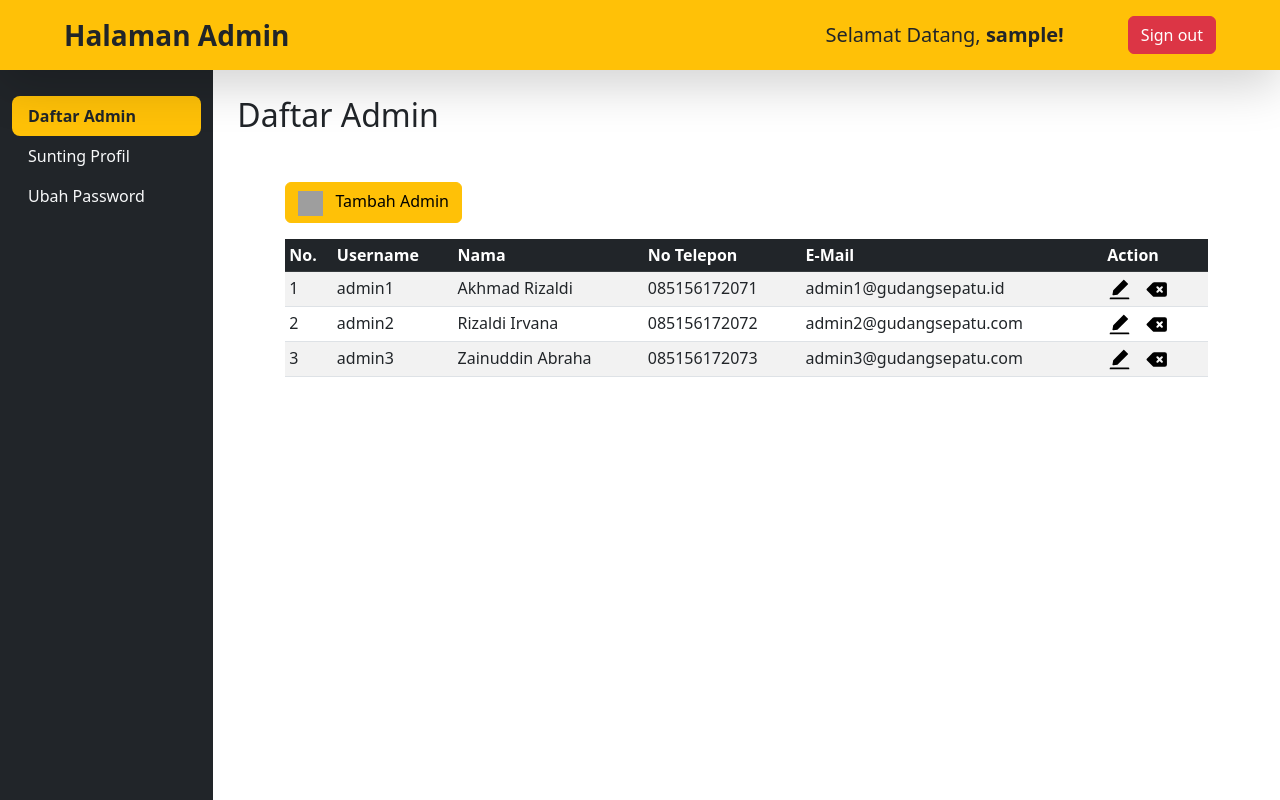
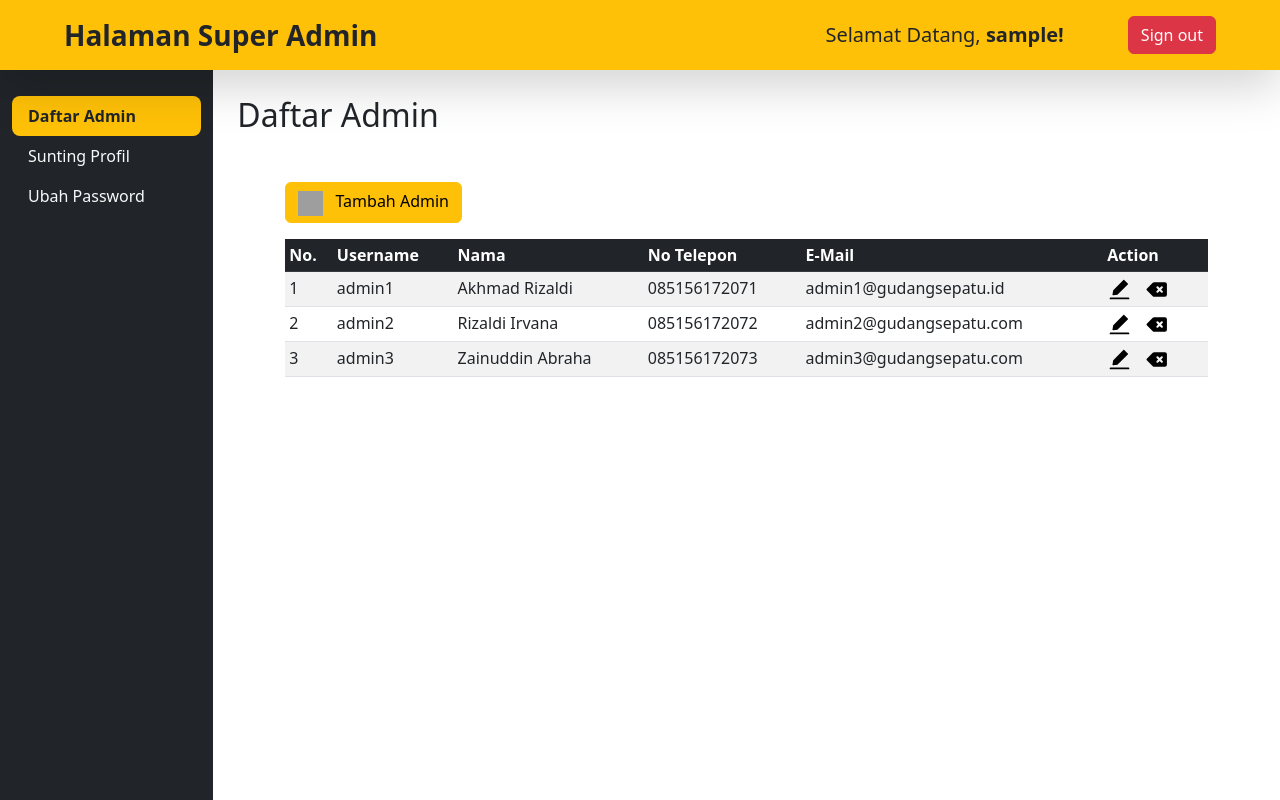
Before and after one commit to rizaldirvana/pencatatan-gudang-sepatu, a PHP site: the page made by super admin/admin.php in a window 1280 px wide. Run offline with PHP 8.4, Linux system fonts and the light colour scheme; the visitor is signed in with stand-in values (Sample User, id 1); data comes from the database, SQL or seed files in the repository; grey boxes are pictures that could not be loaded.

Commit message:
Ganti Judul Halaman Super Admin

```diff
--- a/super admin/admin.php
+++ b/super admin/admin.php
@@ -21,7 +21,7 @@ $data = getData('SELECT * FROM ADMIN WHERE ID_LEVEL = "LVL002"');
 </head>
 <body>
 	<header class="navbar fixed-top bg-warning flex-md-nowrap shadow-lg py-2">
-		<p class="navbar-brand col-md-3 col-lg-2 me-0 px-3 fs-3 text-dark fw-bold my-auto ms-5">Halaman Admin</p>
+		<p class="navbar-brand col-md-3 col-lg-2 me-0 px-3 fs-3 text-dark fw-bold my-auto ms-5">Halaman Super Admin</p>
   		<div class="nav">
     		<span class="nav-item text-nowrap my-auto fs-5">Selamat Datang, <b><?php echo $_SESSION['username'] ?>!</b></span>
     		<div class="nav-item text-nowrap">
--- a/super admin/editAdmin.php
+++ b/super admin/editAdmin.php
@@ -44,7 +44,7 @@ if (isset($_POST['reset'])){
 </head>
 <body>
 <header class="navbar fixed-top bg-warning flex-md-nowrap shadow-lg py-2">
-		<p class="navbar-brand col-md-3 col-lg-2 me-0 px-3 fs-3 text-dark fw-bold my-auto ms-5">Halaman Admin</p>
+		<p class="navbar-brand col-md-3 col-lg-2 me-0 px-3 fs-3 text-dark fw-bold my-auto ms-5">Halaman Super Admin</p>
   		<div class="nav">
     		<span class="nav-item text-nowrap my-auto fs-5">Selamat Datang, <b><?php echo $_SESSION['username'] ?>!</b></span>
     		<div class="nav-item text-nowrap">
--- a/super admin/password.php
+++ b/super admin/password.php
@@ -35,7 +35,7 @@ if (isset($_POST['submit'])) {
 </head>
 <body>
 <header class="navbar fixed-top bg-warning flex-md-nowrap shadow-lg py-2">
-		<p class="navbar-brand col-md-3 col-lg-2 me-0 px-3 fs-3 text-dark fw-bold my-auto ms-5">Halaman Admin</p>
+		<p class="navbar-brand col-md-3 col-lg-2 me-0 px-3 fs-3 text-dark fw-bold my-auto ms-5">Halaman Super Admin</p>
   		<div class="nav">
     		<span class="nav-item text-nowrap my-auto fs-5">Selamat Datang, <b><?php echo $_SESSION['username'] ?>!</b></span>
     		<div class="nav-item text-nowrap">
--- a/super admin/profil.php
+++ b/super admin/profil.php
@@ -31,7 +31,7 @@ if (isset($_POST['submit'])) {
 </head>
 <body>
 	<header class="navbar fixed-top bg-warning flex-md-nowrap shadow-lg py-2">
-		<p class="navbar-brand col-md-3 col-lg-2 me-0 px-3 fs-3 text-dark fw-bold my-auto ms-5">Halaman Admin</p>
+		<p class="navbar-brand col-md-3 col-lg-2 me-0 px-3 fs-3 text-dark fw-bold my-auto ms-5">Halaman Super Admin</p>
   		<div class="nav">
     		<span class="nav-item text-nowrap my-auto fs-5">Selamat Datang, <b><?php echo $_SESSION['username'] ?>!</b></span>
     		<div class="nav-item text-nowrap">
--- a/super admin/tambahAdmin.php
+++ b/super admin/tambahAdmin.php
@@ -38,7 +38,7 @@ if (isset($_POST['submit'])) {
 </head>
 <body>
 <header class="navbar fixed-top bg-warning flex-md-nowrap shadow-lg py-2">
-		<p class="navbar-brand col-md-3 col-lg-2 me-0 px-3 fs-3 text-dark fw-bold my-auto ms-5">Halaman Admin</p>
+		<p class="navbar-brand col-md-3 col-lg-2 me-0 px-3 fs-3 text-dark fw-bold my-auto ms-5">Halaman Super Admin</p>
   		<div class="nav">
     		<span class="nav-item text-nowrap my-auto fs-5">Selamat Datang, <b><?php echo $_SESSION['username'] ?>!</b></span>
     		<div class="nav-item text-nowrap">
```
Also changed, not shown: 1 other file.
